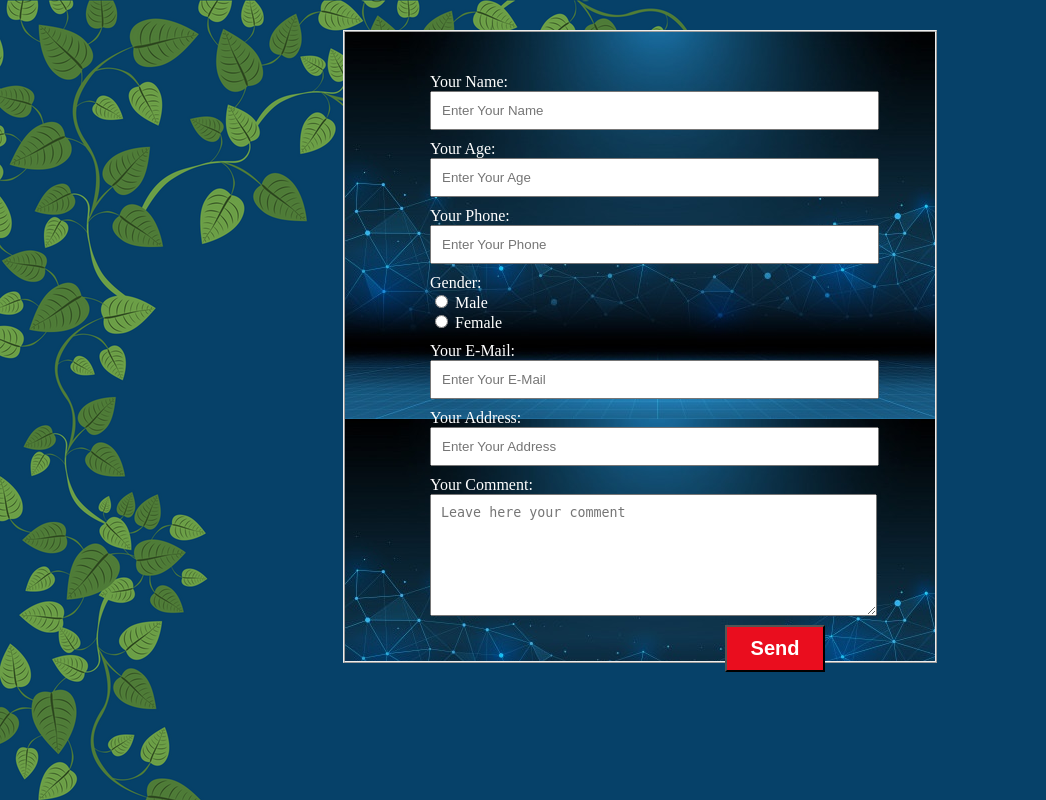
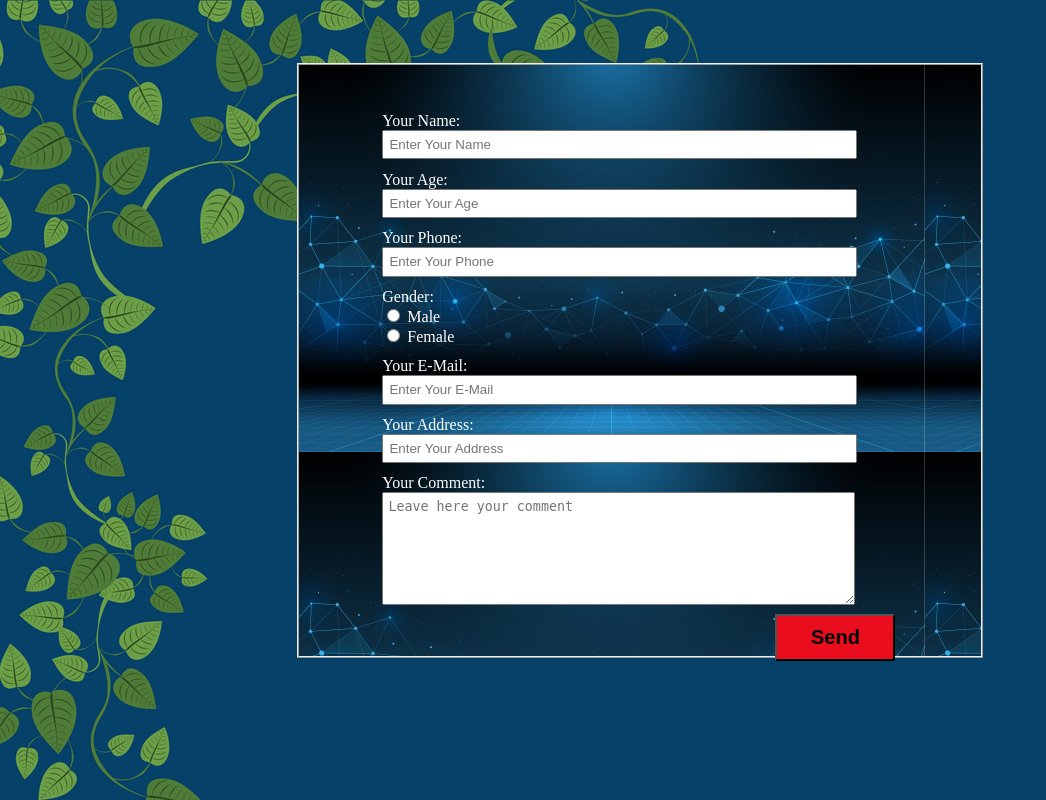
Before and after one commit to ahmedhosny0/TheProgrammer.com, a PHP site: page /Tech_Website/comment/ in a window 1280 px wide. Shown: the whole page, without its empty margins (0-1046 px from the left). Run offline with PHP 8.4, Linux system fonts and the light colour scheme.

Commit message:
Update form.css

```diff
--- a/css/form.css
+++ b/css/form.css
@@ -2,35 +2,38 @@
 body{
   background-image: url(https://raw.githack.com/ahmedhosny0/TheProgrammer.com/master/img/content.png); /* when put it in index add ' '*/
   }
+
   #for{
       border: ridge 2px;
-    width:550px;
-    height:100%;
-    margin: 30px auto;
-    padding: 20px;
+      width:50%;
+      height:75%;
+      margin: 5% auto;
+      padding: 2%;
       color:white;
           background-image: url(https://raw.githack.com/ahmedhosny0/TheProgrammer.com/master/img/tech.jpg);
   }
   #btn-submit{
-    color: white;
+      color: black;
       background: #ea0d1e;
       padding: 10px;
-    width:100px;
+      width:120px;
   font-size: 20px;
       font-weight: bold;
       margin-right:50px;
       float:right;
 
   }
+  #btn-submit:hover{background-color: white;;}
   #form-input
   {
-    width:450px;
-    margin-left:20px;
+      width:90%;
+      margin-left:2%;
     }
+
   #te
   {
-    padding:10px;
-    width:85%;
+      padding:1%;
+      width:90%;
 
   }
   ul
@@ -43,7 +46,6 @@ li{display:inline-block;
   }
   #input
   {
-    padding:5px;
-
-width:500px;
+padding:1%;
+  width:90%;
   }
```
Lines whose indentation alone changed are shown as unchanged.
